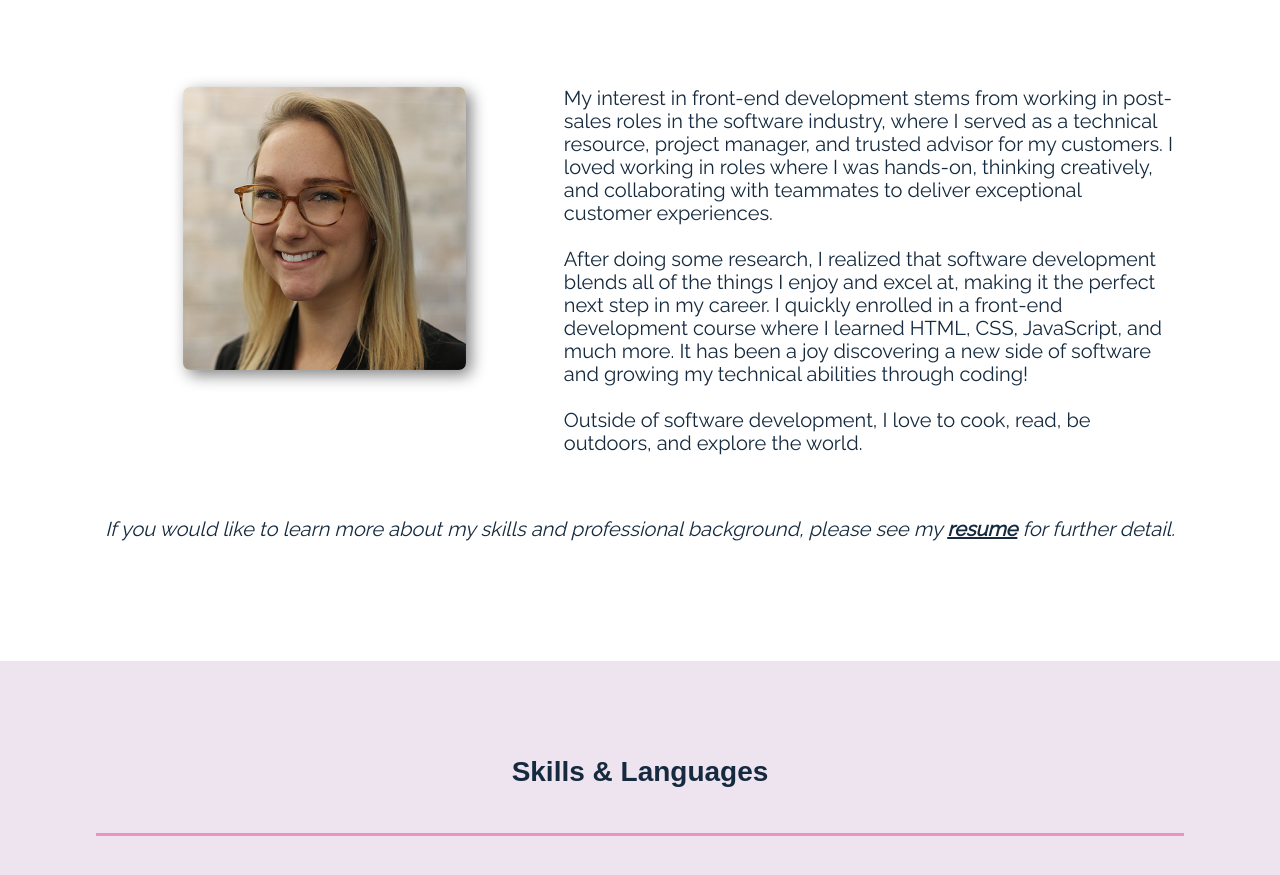
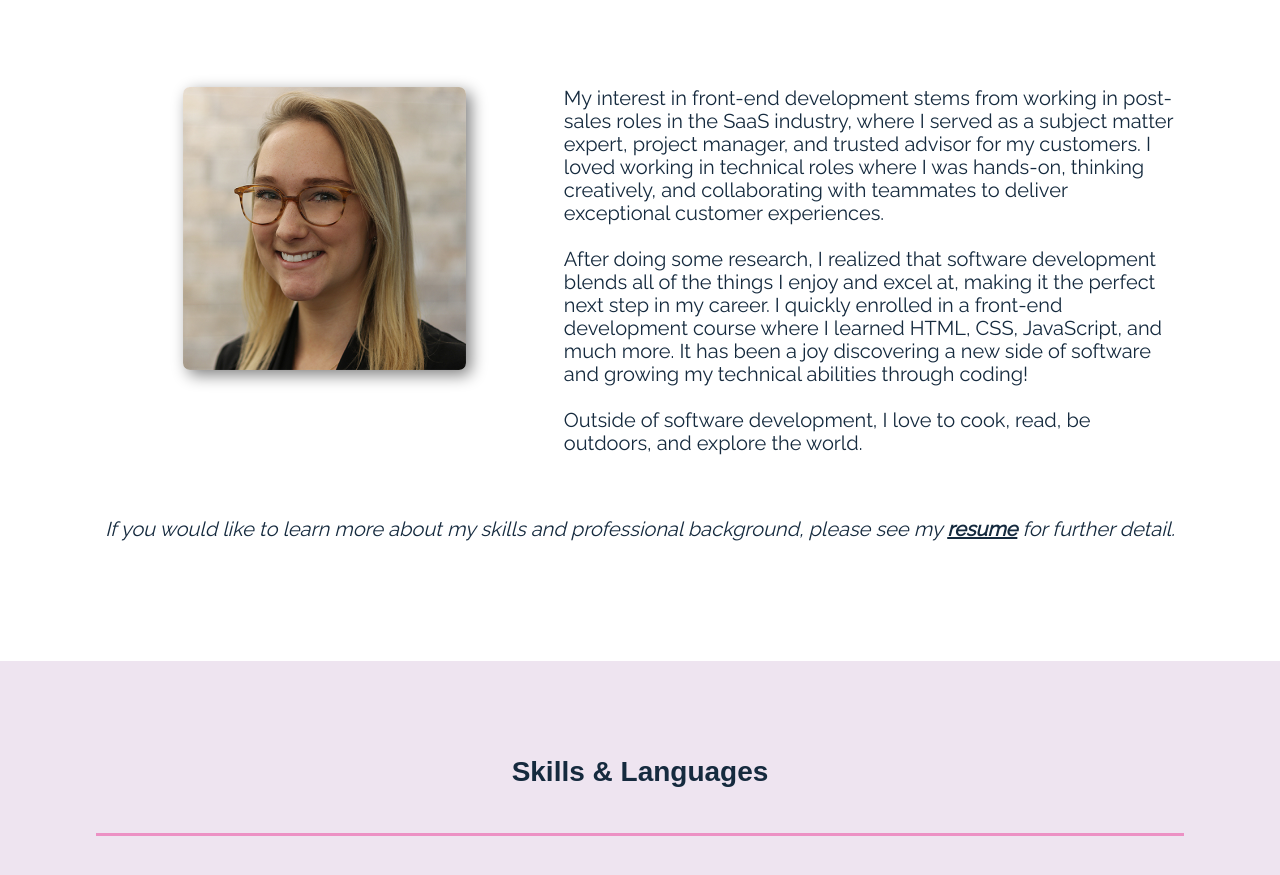
Before and after one commit to atgorman1/alida-portfolio, a website built with Parcel: page index.html in a window 1280 px wide. Shown: the part 993-1868 px from the top of the page. Built offline with nearby package versions, Linux system fonts and the light colour scheme; a web font is replaced by a local one.

Commit message:
Updated about-text wording

```diff
--- a/index.html
+++ b/index.html
@@ -98,11 +98,11 @@
 
             <p class="about-text">
               My interest in front-end development stems from working in
-              post-sales roles in the software industry, where I served as a
-              technical resource, project manager, and trusted advisor for my
-              customers. I loved working in roles where I was hands-on, thinking
-              creatively, and collaborating with teammates to deliver
-              exceptional customer experiences.
+              post-sales roles in the SaaS industry, where I served as a subject
+              matter expert, project manager, and trusted advisor for my
+              customers. I loved working in technical roles where I was
+              hands-on, thinking creatively, and collaborating with teammates to
+              deliver exceptional customer experiences.
               <br />
               <br />
               After doing some research, I realized that software development
```
